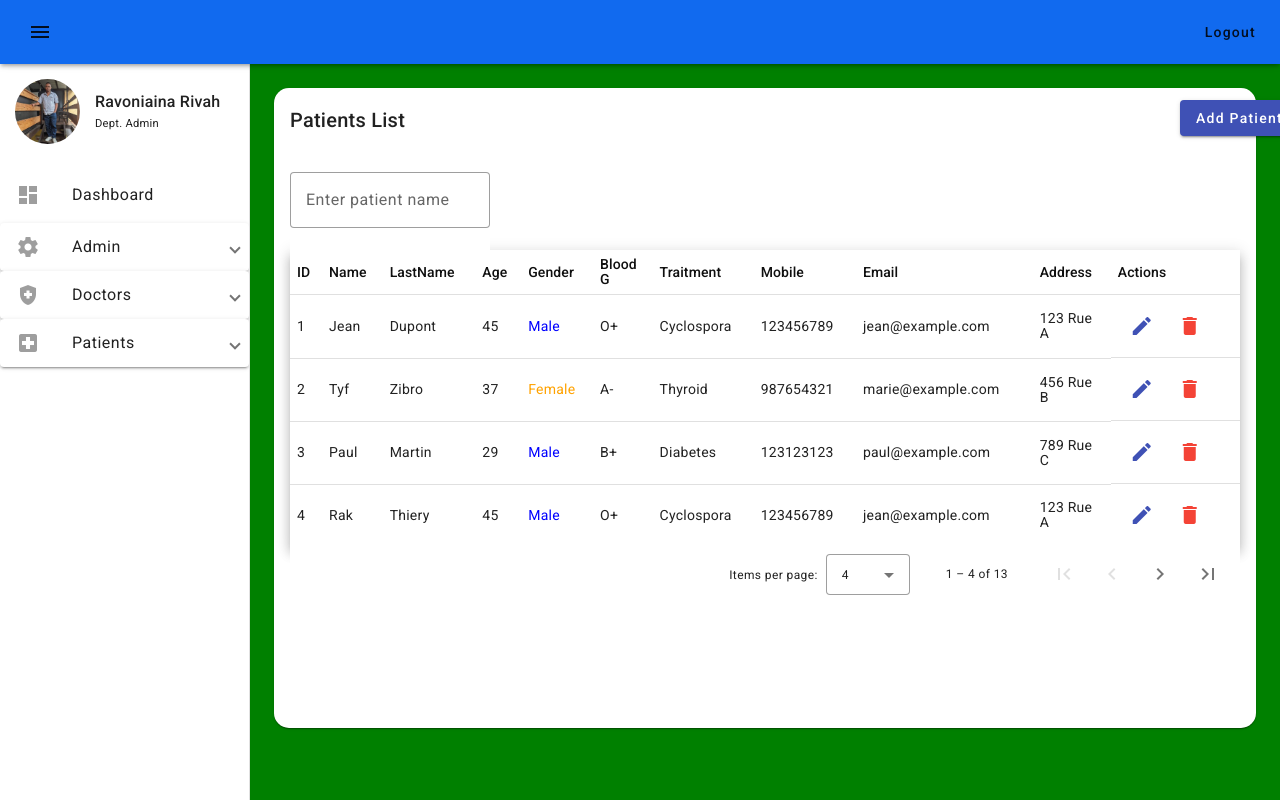
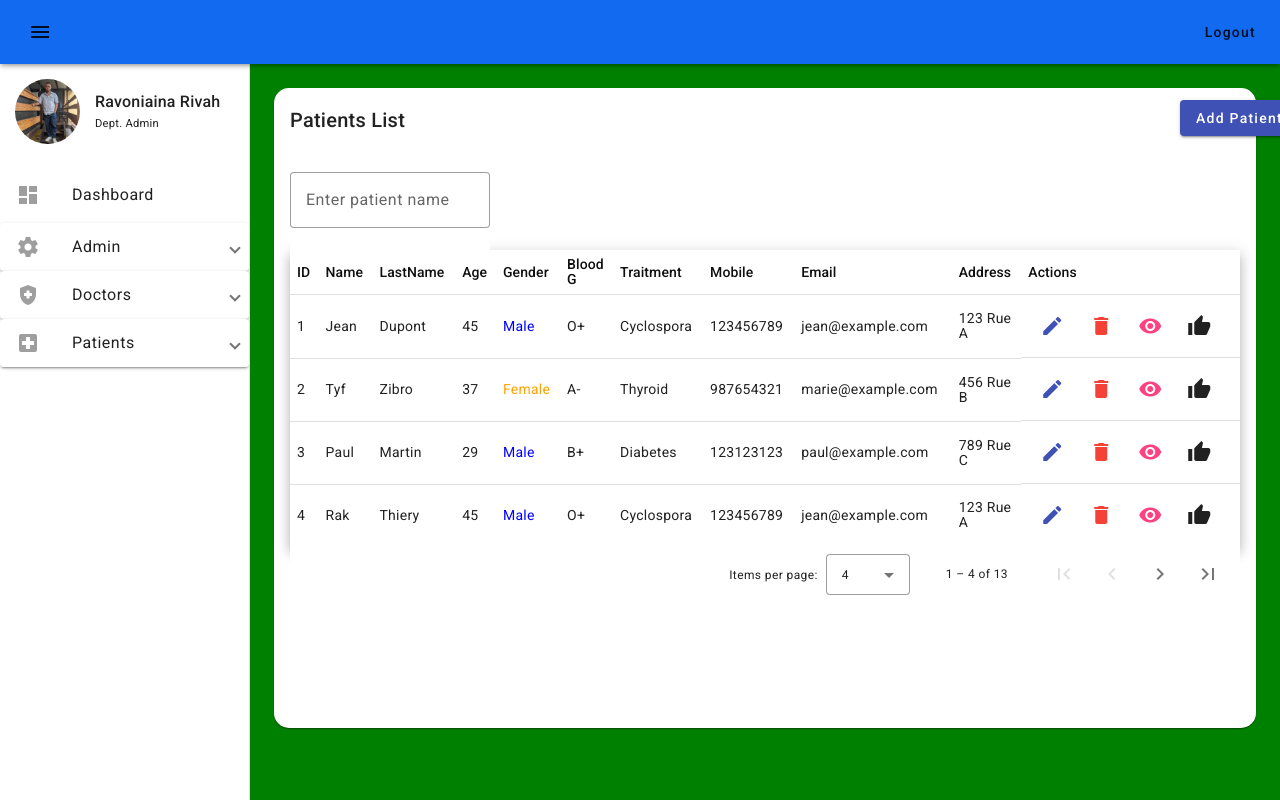
Before and after one commit to rivah1991/HospitalSystem, an Angular app in the folder front-end-app/: page /dashboard/patients/list in a window 1280 px wide. Built offline with nearby package versions, Linux system fonts and the light colour scheme.

Commit message:
petit texte

```diff
--- a/front-end-app/src/app/dashboard/pages/patients/patients.component.css
+++ b/front-end-app/src/app/dashboard/pages/patients/patients.component.css
@@ -102,3 +102,8 @@ table {
   line-height: 1.2;
   font-size: 14px; /* Optionnel : ajuster la taille du texte */
 }
+::ng-deep .mat-tooltip {
+  background-color: #333;
+  color: white;
+  font-size: 12px;
+}
--- a/front-end-app/src/app/dashboard/pages/patients/patients.component.html
+++ b/front-end-app/src/app/dashboard/pages/patients/patients.component.html
@@ -72,16 +72,30 @@
 
     <!-- Colonne Actions -->
     <ng-container matColumnDef="actions">
-      <th mat-header-cell *matHeaderCellDef class="custom-header"> Actions </th>
-      <td mat-cell *matCellDef="let element" style="display: flex;  gap: -8px;">
-        <button mat-icon-button color="primary">
+      <th mat-header-cell *matHeaderCellDef class="custom-header">Actions</th>
+      <td mat-cell *matCellDef="let element" style="display: flex; align-items: center; gap: 1px;">
+        <!-- Bouton d'édition -->
+        <button mat-icon-button color="primary" matTooltip="Edit">
           <mat-icon>edit</mat-icon>
         </button>
-        <button mat-icon-button color="warn" (click)="deletePatient(element.id)">
+
+        <!-- Bouton de suppression -->
+        <button mat-icon-button color="warn" (click)="deletePatient(element.id)" matTooltip="Delete">
           <mat-icon>delete</mat-icon>
+        </button>
+
+        <!-- Icône "Voir Détail" -->
+        <button mat-icon-button color="accent" matTooltip="Vieux">
+          <mat-icon>visibility</mat-icon>
+        </button>
+
+
+        <button mat-icon-button color="success" matTooltip="Recomendation">
+          <mat-icon>thumb_up</mat-icon>
         </button>
       </td>
     </ng-container>
+
 
     <tr mat-header-row *matHeaderRowDef="displayedColumns" class="custom-header-row"></tr>
     <tr mat-row *matRowDef="let row; columns: displayedColumns;" class="custom-data-row"></tr>
--- a/front-end-app/src/app/dashboard/pages/patients/patients.component.ts
+++ b/front-end-app/src/app/dashboard/pages/patients/patients.component.ts
@@ -8,7 +8,7 @@ import { MatTableDataSource } from '@angular/material/table';
 import { CommonModule } from '@angular/common';
 import { MatPaginatorModule } from '@angular/material/paginator';
 import { MatPaginator } from '@angular/material/paginator';
-
+import { MatTooltipModule } from '@angular/material/tooltip';
 
 export interface Patient {
   id: number;
@@ -33,7 +33,8 @@ export interface Patient {
     MatIconModule,
     MatFormFieldModule,
     MatTableModule,
-    CommonModule
+    CommonModule,
+    MatTooltipModule
   ],
   templateUrl: './patients.component.html',
   styleUrls: ['./patients.component.css']
```
